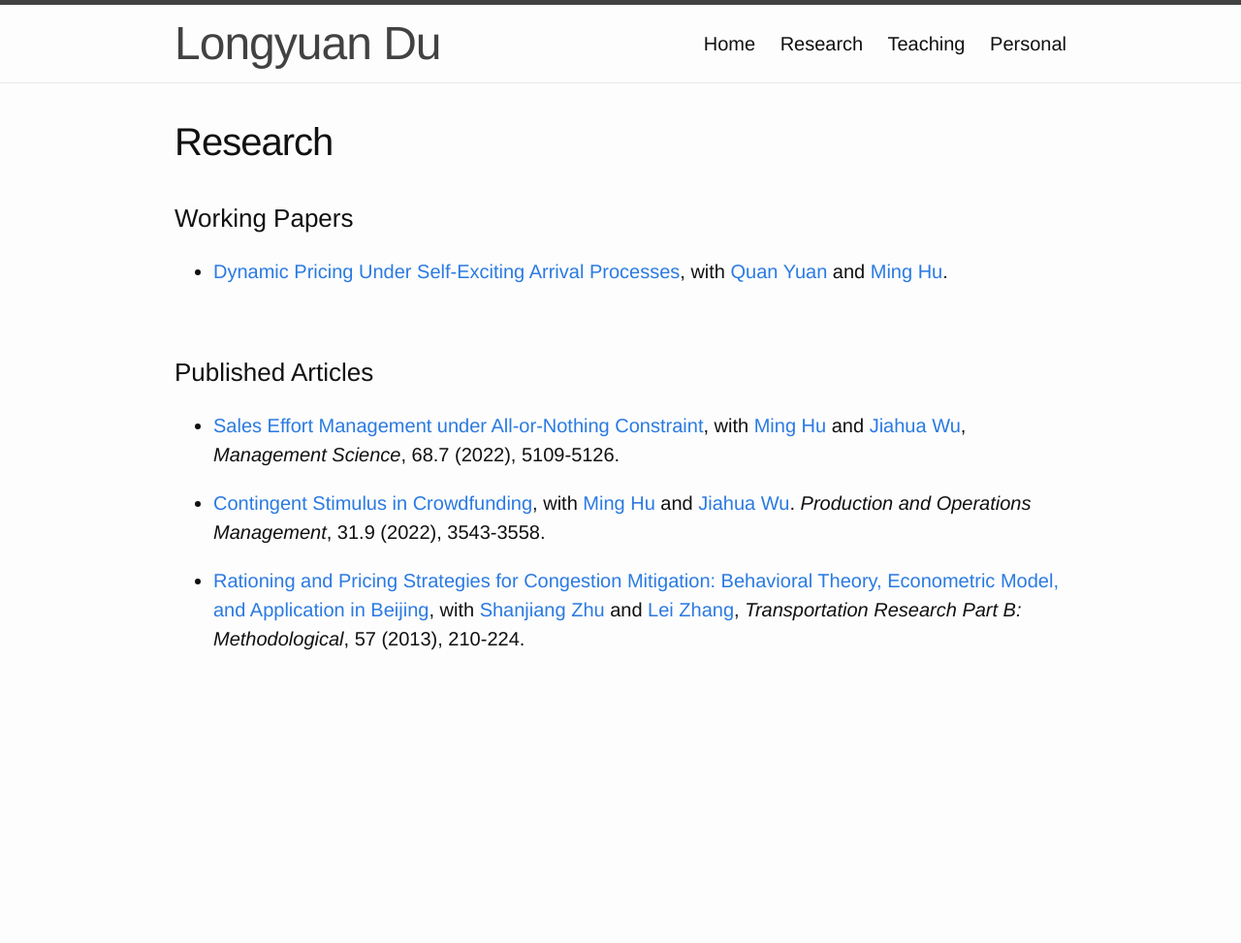
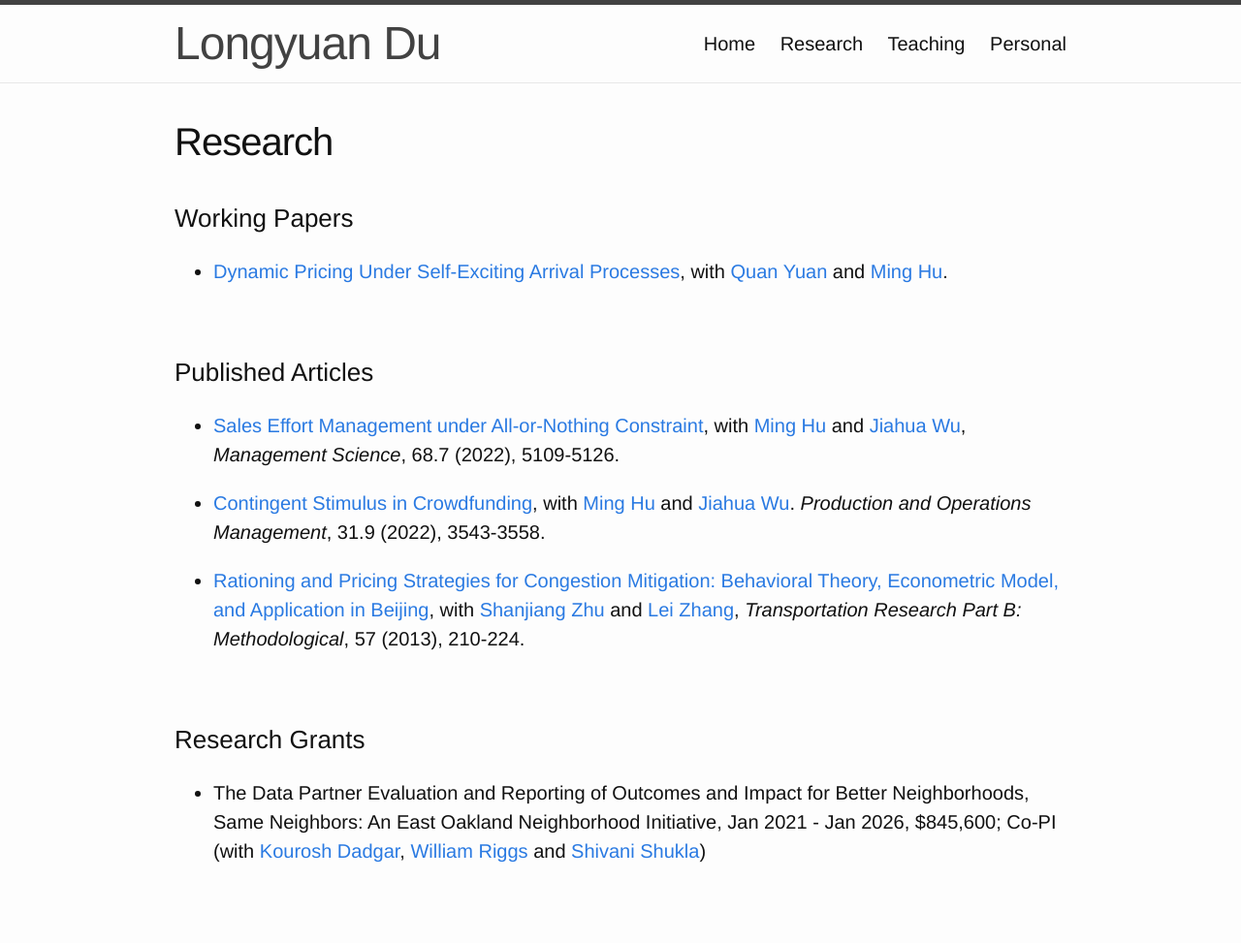
Before and after one commit to LongyuanDu/academic, a Jekyll site: the page built from Research.md, in a window 1280 px wide. Shown: the whole page at 97% size. Built offline with Jekyll 4.4.1, drawn with Linux system fonts in a browser that asks for light colours; before the commit the page ends 900 px from its top, so only the background shows below that.

Commit message:
Update Research.md

```diff
--- a/Research.md
+++ b/Research.md
@@ -16,3 +16,9 @@ permalink: /research/
 
 
 * [Rationing and Pricing Strategies for Congestion Mitigation: Behavioral Theory, Econometric Model, and Application in Beijing](http://dx.doi.org/10.1016/j.trb.2013.07.013),  with [Shanjiang Zhu](https://civil.gmu.edu/profiles/szhu3) and [Lei Zhang](https://mti.umd.edu/lei-zhang), *Transportation Research Part B: Methodological*, 57 (2013), 210-224.
+
+
+<br/>
+
+### Research Grants
+* The Data Partner Evaluation and Reporting of Outcomes and Impact for Better Neighborhoods, Same Neighbors: An East Oakland Neighborhood Initiative, Jan 2021 - Jan 2026, $845,600; Co-PI (with [Kourosh Dadgar](https://www.usfca.edu/management/faculty/kourosh-dadgar), [William Riggs](https://www.usfca.edu/faculty/william-riggs) and [Shivani Shukla](https://www.usfca.edu/management/faculty/shivani-shukla))
```
